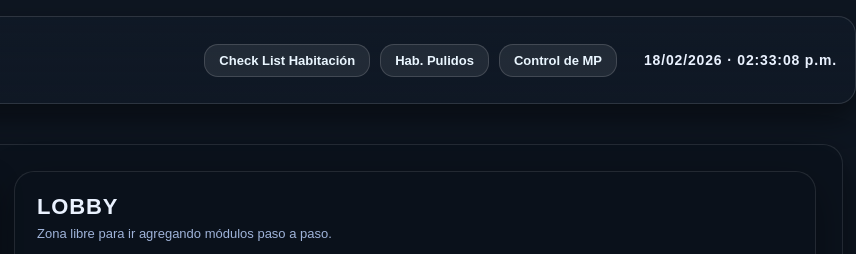
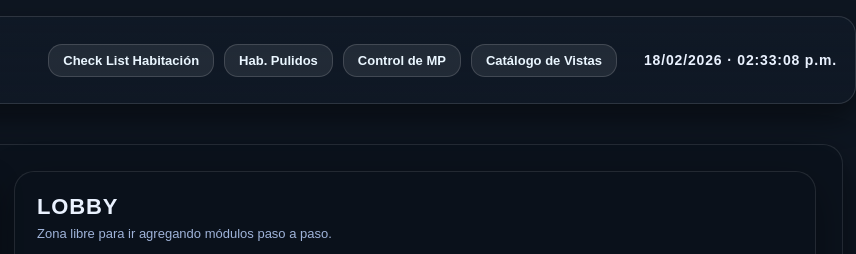
Before and after one commit to HernaldLuis/Home-Krystal-, a plain HTML site: page index.html in a window 1280 px wide. Shown: the top 254 px of the page, 424-1280 px from the left. Drawn offline with Linux system fonts and the light colour scheme.

Commit message:
Add link to Catálogo de Vistas in index.html

```diff
--- a/index.html
+++ b/index.html
@@ -373,6 +373,11 @@ footer{
       Control de MP
     </a>
 
+
+    <a class="tab-link" href="https://hernaldluis.github.io/Vistas_Habitaciones/" target="_blank">
+      Catálogo de Vistas
+    </a>
+
     <div class="datetime" id="clock">--/--/---- · --:--:--</div>
   </div>
 
```
